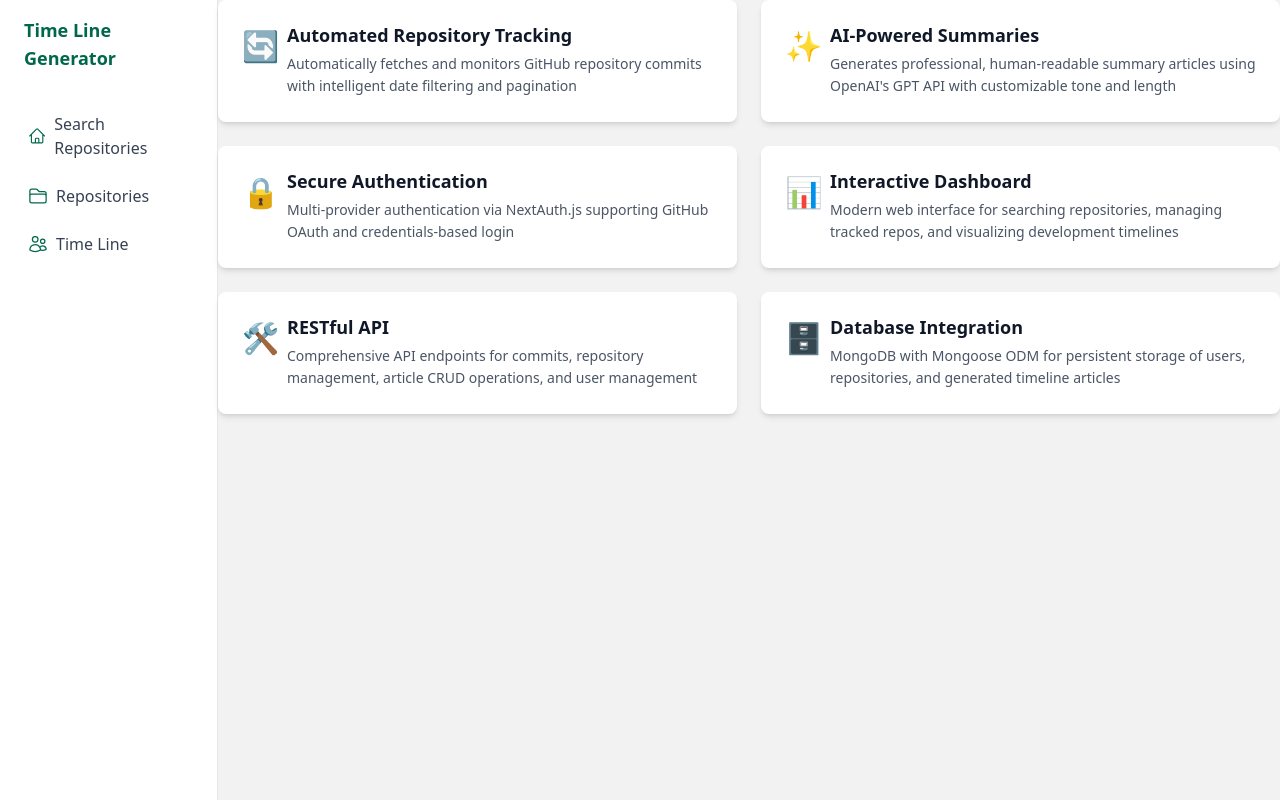
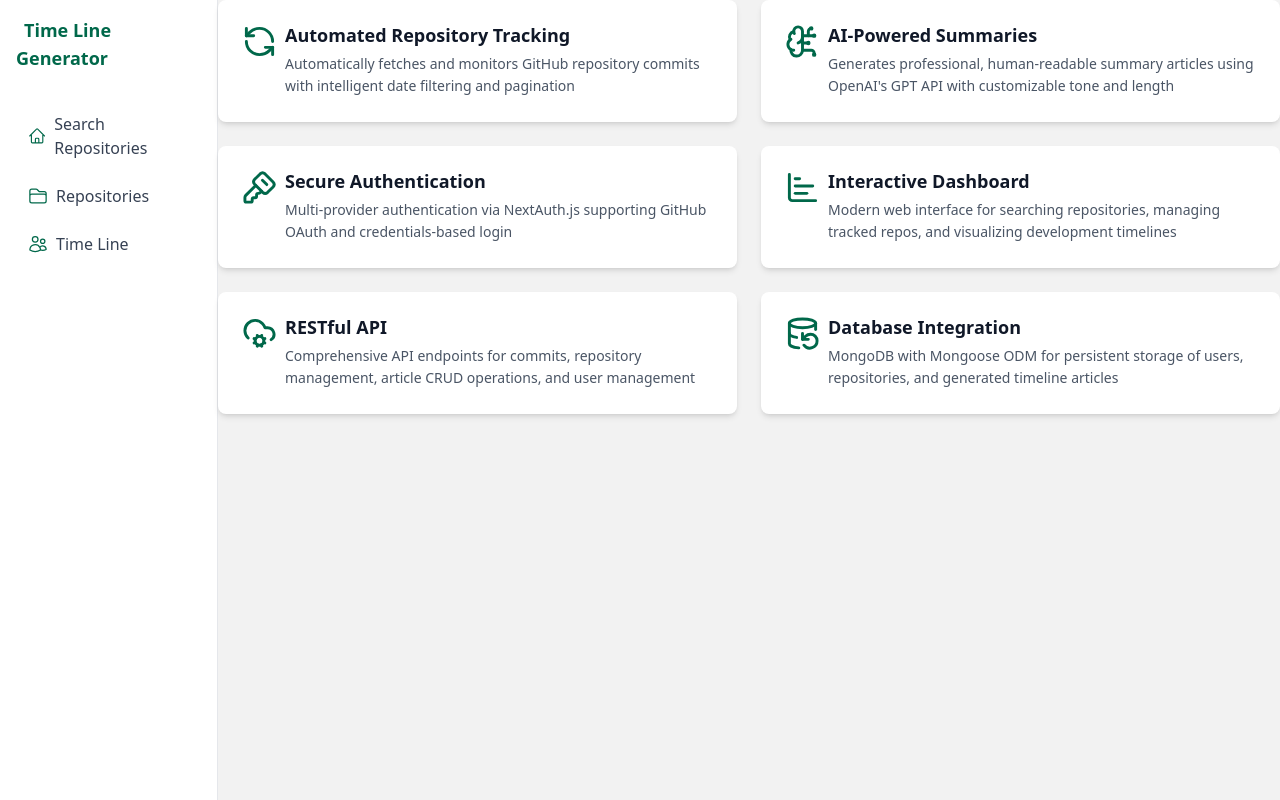
Before and after one commit to PawDevUK/TLG, a Next.js app: page / in a window 1280 px wide. Built offline with nearby package versions, Linux system fonts and the light colour scheme; a web font is replaced by a local one.

Commit message:
feat: update SidebarContent to include a link for the application title and enhance icon type in FeatureCard component

```diff
--- a/app/layout.tsx
+++ b/app/layout.tsx
@@ -2,6 +2,7 @@
 // import MenuLogin from '@/app/login/menuLogin.tsx';
 import { SessionProvider } from 'next-auth/react';
 import { Geist, Geist_Mono } from 'next/font/google';
+import Link from 'next/link';
 import './globals.css';
 import { useState } from 'react';
 
@@ -19,9 +20,11 @@ function SidebarContent() {
 	return (
 		<>
 			<div className='flex items-center mb-8'>
-				{/* <img src='https://tailwindcss.com/plus-assets/img/logos/mark.svg?color=indigo&shade=600' alt='Logo' className='h-8 w-auto' /> */}
-				<span className='ml-2 font-bold text-lg main-color'>Time Line Generator</span>
+				<Link href='/'>
+					<span className='ml-2 font-bold text-lg main-color'>Time Line Generator</span>
+				</Link>
 			</div>
+
 			<nav className='flex-1'>
 				<ul className='space-y-2'>
 					<li>
--- a/app/page.tsx
+++ b/app/page.tsx
@@ -1,14 +1,17 @@
 'use client';
-import type { FC } from 'react';
+import type { FC, ReactNode } from 'react';
+import { RefreshCcw, KeySquare, BrainCircuit, ChartBar, CloudCog, DatabaseBackup } from 'lucide-react';
 
 const FeatureCard: FC<{
-	icon: string;
+	icon: ReactNode;
 	title: string;
 	description: string;
 }> = ({ icon, title, description }) => (
 	<div className='card-panel'>
 		<div className='flex items-start gap-2'>
-			<div className='text-xl sm:text-3xl mt-1'>{icon}</div>
+			<span className='main-color shrink-0'>
+				{icon}
+			</span>
 			<div>
 				<h3 className='text-gray-900 font-semibold text-base sm:text-lg leading-tight mb-1.5'>{title}</h3>
 				<p className='text-gray-600 text-sm leading-relaxed line-clamp-3'>{description}</p>
@@ -22,32 +25,32 @@ export default function Home() {
 		<div className='md:col-span-7 lg:col-span-8'>
 			<div className='grid sm:grid-cols-2 lg:grid-cols-2 gap-5 lg:gap-6'>
 				<FeatureCard
-					icon='🔄'
+					icon={<RefreshCcw size={35} />}
 					title='Automated Repository Tracking'
 					description='Automatically fetches and monitors GitHub repository commits with intelligent date filtering and pagination'
 				/>
 				<FeatureCard
-					icon='✨'
+					icon={<BrainCircuit size={35} />}
 					title='AI-Powered Summaries'
 					description="Generates professional, human-readable summary articles using OpenAI's GPT API with customizable tone and length"
 				/>
 				<FeatureCard
-					icon='🔒'
+					icon={<KeySquare size={35} />}
 					title='Secure Authentication'
 					description='Multi-provider authentication via NextAuth.js supporting GitHub OAuth and credentials-based login'
 				/>
 				<FeatureCard
-					icon='📊'
+					icon={<ChartBar size={35} />}
 					title='Interactive Dashboard'
 					description='Modern web interface for searching repositories, managing tracked repos, and visualizing development timelines'
 				/>
 				<FeatureCard
-					icon='🛠️'
+					icon={<CloudCog size={35} />}
 					title='RESTful API'
 					description='Comprehensive API endpoints for commits, repository management, article CRUD operations, and user management'
 				/>
 				<FeatureCard
-					icon='🗄️'
+					icon={<DatabaseBackup size={35} />}
 					title='Database Integration'
 					description='MongoDB with Mongoose ODM for persistent storage of users, repositories, and generated timeline articles'
 				/>
```
